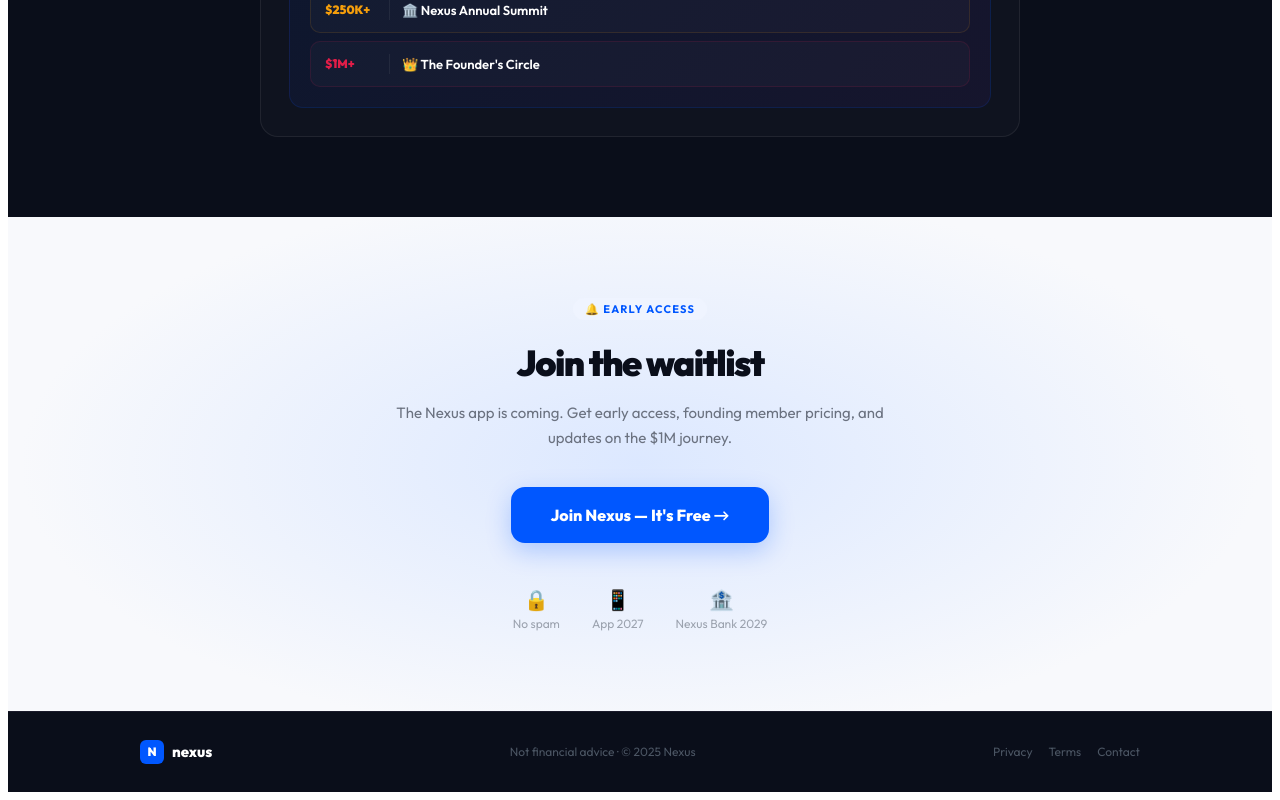
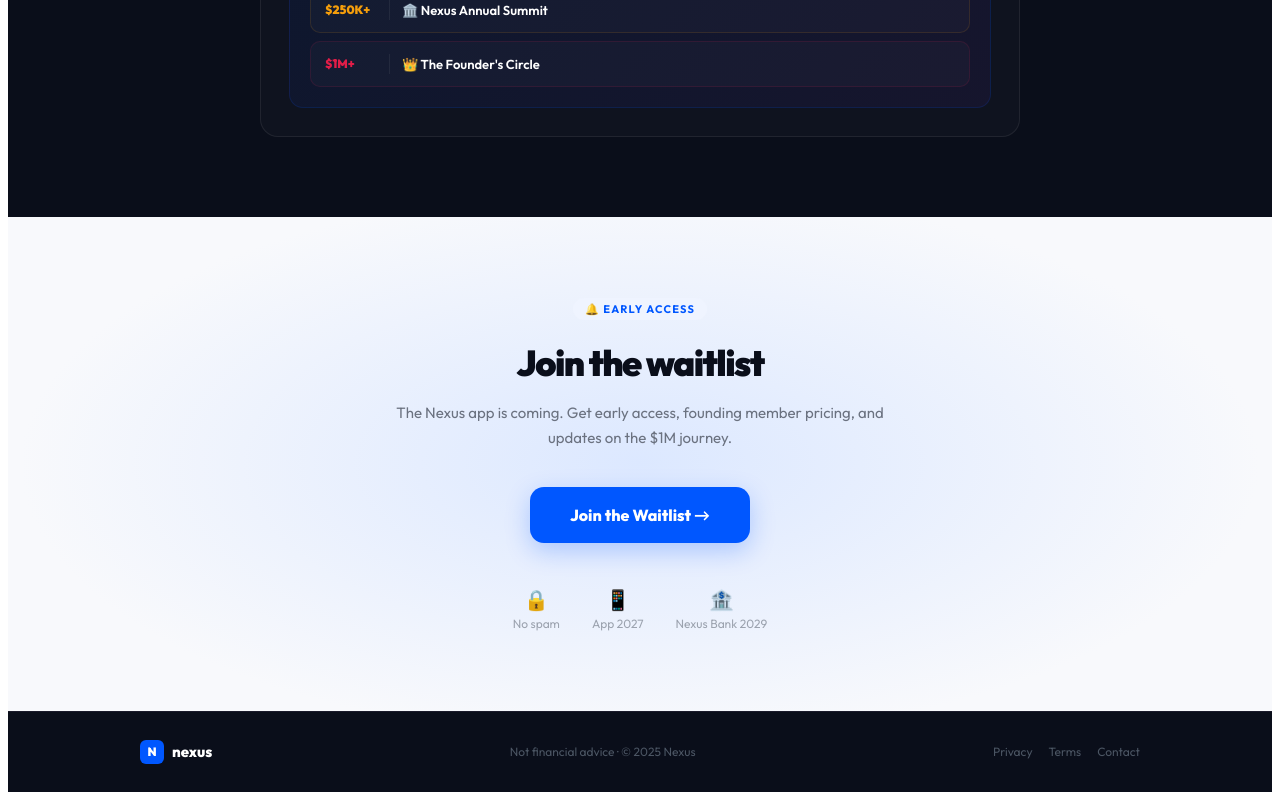
Before and after one commit to Nexusfinance21/Nexus-website, a React (Vite) app: page / in a window 1280 px wide. Shown: the part 4010-4810 px from the top of the page. Built offline with nearby package versions, Linux system fonts and the light colour scheme.

Commit message:
Update Landing.jsx

```diff
--- a/src/Landing.jsx
+++ b/src/Landing.jsx
@@ -413,7 +413,7 @@ export default function Landing() {
           <h2 style={{fontSize:36,fontWeight:900,color:C.ink,margin:"20px 0 14px",letterSpacing:-1.5}}>Join the waitlist</h2>
           <p style={{fontSize:15,color:C.inkMid,lineHeight:1.7,marginBottom:36}}>The Nexus app is coming. Get early access, founding member pricing, and updates on the $1M journey.</p>
           <button onClick={()=>navigate("/waitlist")} style={{display:"inline-flex",alignItems:"center",gap:10,background:C.accent,color:"#fff",border:"none",borderRadius:14,padding:"18px 40px",fontSize:16,fontWeight:800,cursor:"pointer",fontFamily:"inherit",boxShadow:"0 8px 24px rgba(0,87,255,0.25)"}}>
-            Join Nexus — It's Free →
+            Join the Waitlist →
           </button>
           <div style={{display:"flex",gap:32,justifyContent:"center",marginTop:44}}>
             {[["🔒","No spam"],["📱","App 2027"],["🏦","Nexus Bank 2029"]].map(([ic,lb])=>(
```
